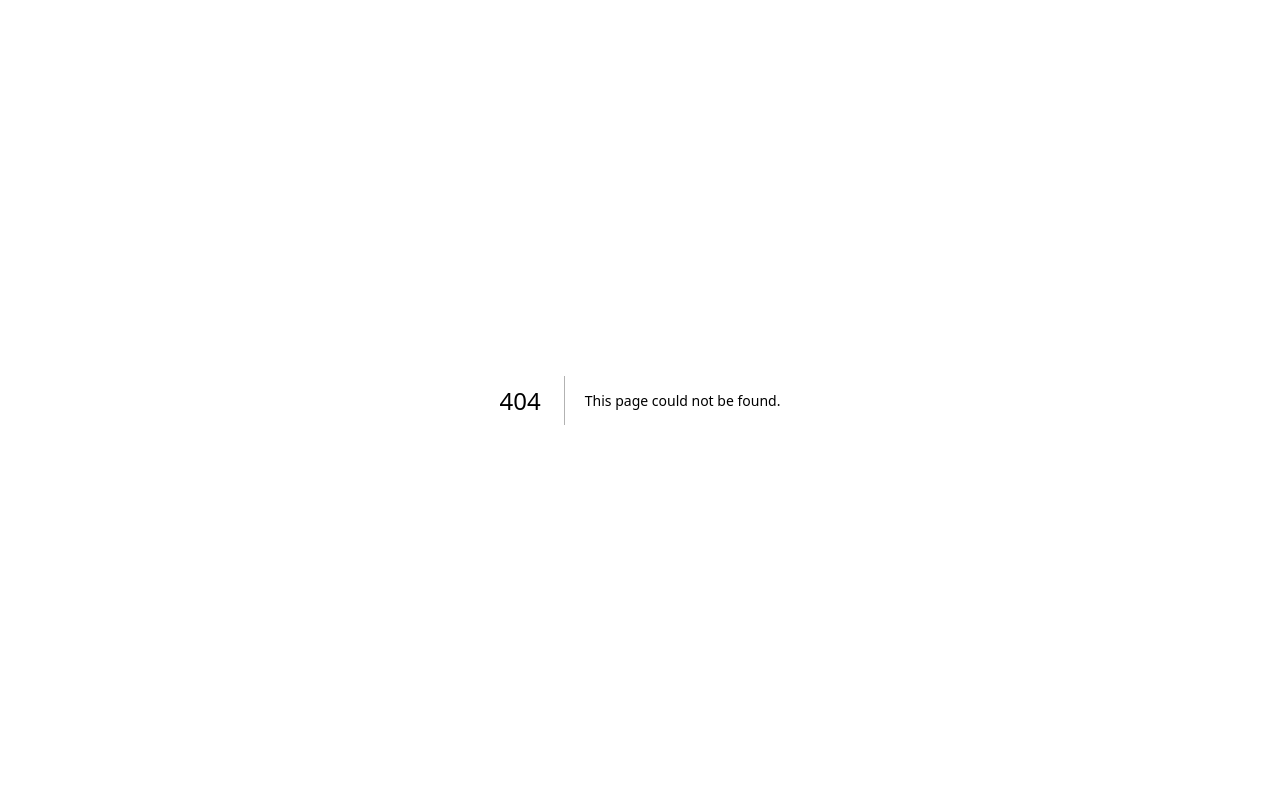
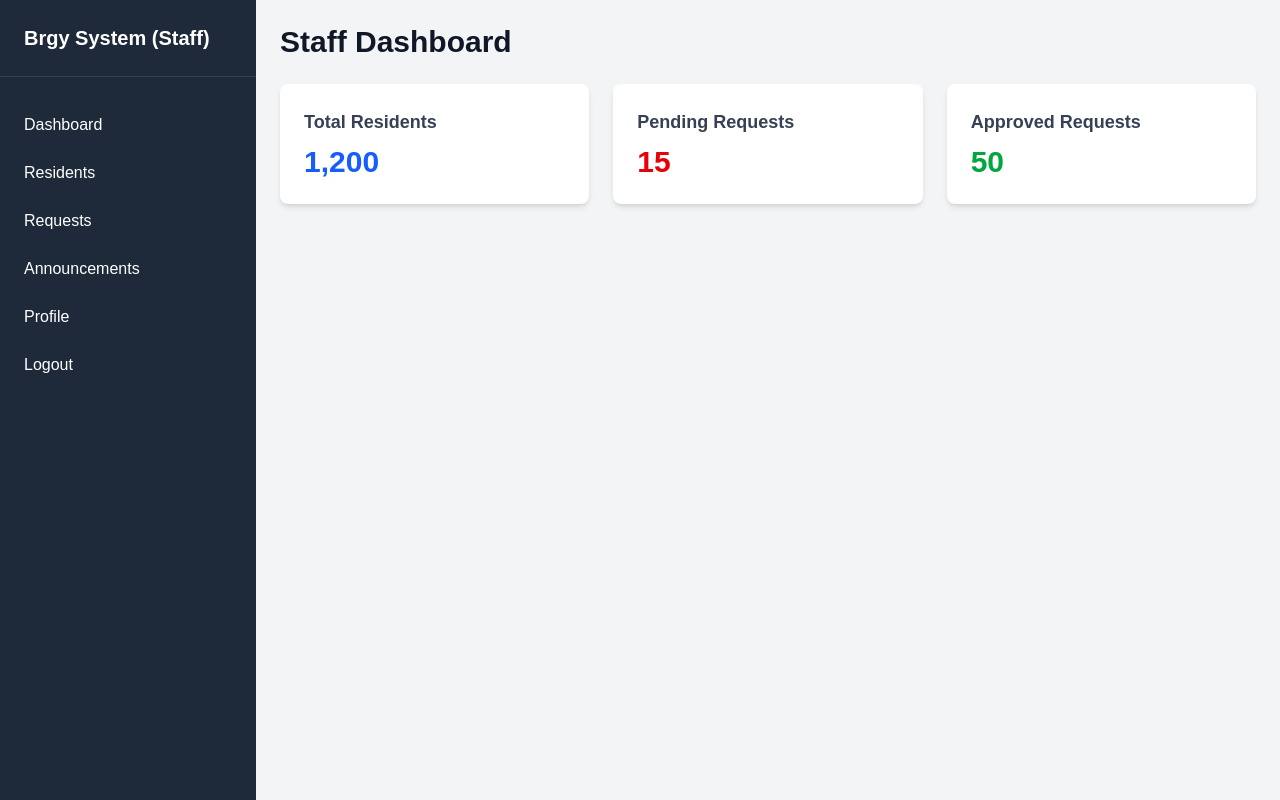
Before and after one commit to justinjamesolavides/BrgyInformation, a Next.js app: page /staffDashboard in a window 1280 px wide. Before the commit this address had no page. Built offline with nearby package versions, Linux system fonts and the light colour scheme.

Commit message:
Create staff dashboard with limited sidebar

```diff
--- /dev/null
+++ b/app/components/StaffSidebar.tsx
@@ -0,0 +1,45 @@
+import Link from "next/link";
+import React from "react";
+
+const StaffSidebar: React.FC = () => {
+  return (
+    <div className="h-screen w-64 bg-gray-800 text-white fixed">
+
+      {/* Logo */}
+      <div className="p-6 text-xl font-bold border-b border-gray-700">
+        Brgy System (Staff)
+      </div>
+
+      {/* Menu */}
+      <nav className="mt-6 flex flex-col">
+
+        <Link href="/staff" className="px-6 py-3 hover:bg-gray-700">
+          Dashboard
+        </Link>
+
+        <Link href="/staff/residents" className="px-6 py-3 hover:bg-gray-700">
+          Residents
+        </Link>
+
+        <Link href="/staff/requests" className="px-6 py-3 hover:bg-gray-700">
+          Requests
+        </Link>
+
+        <Link href="/staff/announcements" className="px-6 py-3 hover:bg-gray-700">
+          Announcements
+        </Link>
+
+        <Link href="/staff/profile" className="px-6 py-3 hover:bg-gray-700">
+          Profile
+        </Link>
+
+        <Link href="/logout" className="px-6 py-3 hover:bg-gray-700">
+          Logout
+        </Link>
+
+      </nav>
+    </div>
+  );
+};
+
+export default StaffSidebar;
--- /dev/null
+++ b/app/staffDashboard/page.tsx
@@ -0,0 +1,50 @@
+import React from "react";
+import StaffSidebar from "../components/StaffSidebar";
+
+const StaffDashboard: React.FC = () => {
+  return (
+    <div className="flex">
+
+      {/* Sidebar */}
+      <StaffSidebar />
+
+      {/* Main Content */}
+      <div className="ml-64 p-6 w-full bg-gray-100 min-h-screen">
+
+        {/* Header */}
+        <h1 className="text-3xl font-bold mb-6 text-gray-900">
+          Staff Dashboard
+        </h1>
+
+        {/* Cards */}
+        <div className="grid grid-cols-1 md:grid-cols-3 gap-6">
+
+          <div className="bg-white p-6 rounded-lg shadow-md">
+            <h2 className="text-lg font-semibold text-gray-700">
+              Total Residents
+            </h2>
+            <p className="text-3xl font-bold text-blue-600 mt-2">1,200</p>
+          </div>
+
+          <div className="bg-white p-6 rounded-lg shadow-md">
+            <h2 className="text-lg font-semibold text-gray-700">
+              Pending Requests
+            </h2>
+            <p className="text-3xl font-bold text-red-600 mt-2">15</p>
+          </div>
+
+          <div className="bg-white p-6 rounded-lg shadow-md">
+            <h2 className="text-lg font-semibold text-gray-700">
+              Approved Requests
+            </h2>
+            <p className="text-3xl font-bold text-green-600 mt-2">50</p>
+          </div>
+
+        </div>
+
+      </div>
+    </div>
+  );
+};
+
+export default StaffDashboard;
```
Also changed, not shown: app/requests/approved/page.tsx (added), app/requests/pending/page.tsx (added), app/requests/rejected/page.tsx (added), app/residents/add/page.tsx (added), app/residents/page.tsx (added), app/users/add/page.tsx (added), app/users/page.tsx (added).
